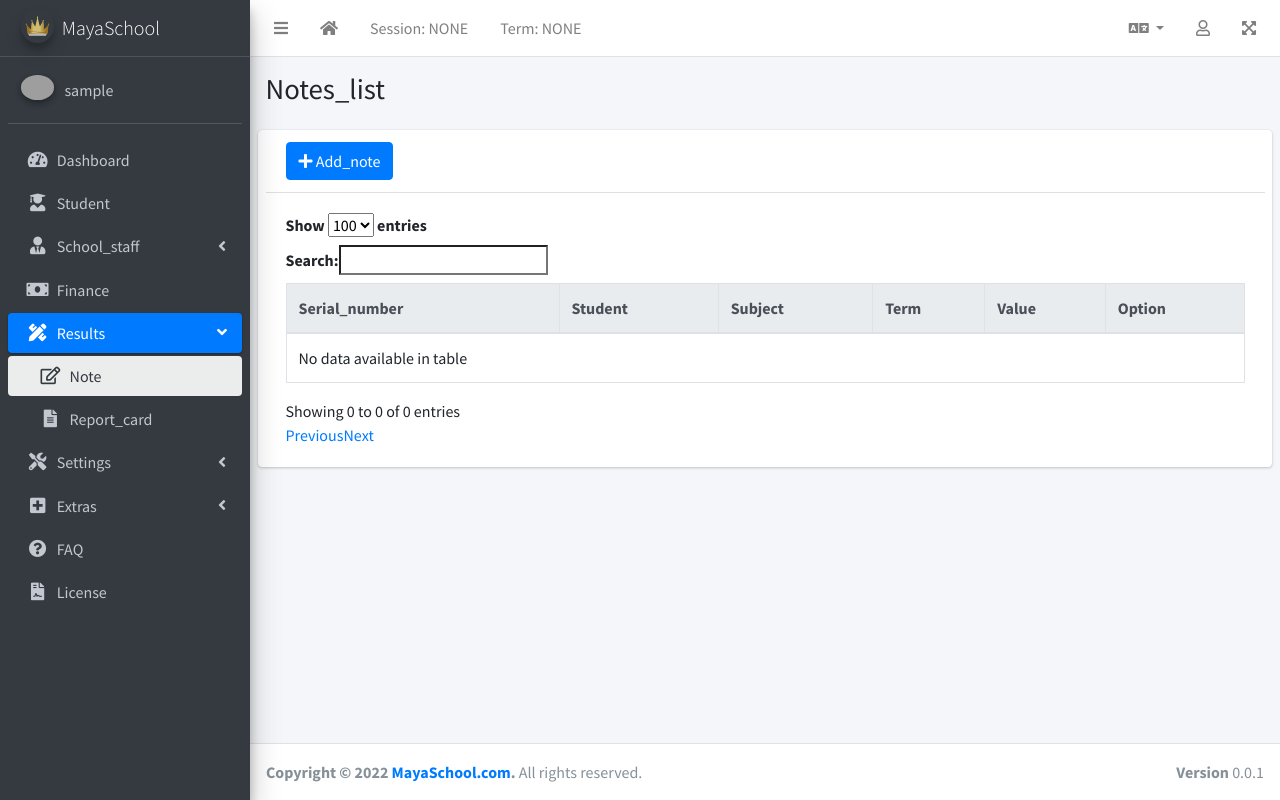
After one commit to pythonbrad/mayaschool, a Django app: page /results/ in a window 1280 px wide. The commit adds this page. Run offline with Django 4.2, Linux system fonts and the light colour scheme; the visitor is signed in with stand-in values (Sample User, id 1); data comes from the database, SQL or seed files in the repository; data that the repository does not hold is empty; some libraries are stand-ins or nearby versions; grey boxes are pictures that could not be loaded.

```diff
--- /dev/null
+++ b/results/templates/results/notes_list.html
@@ -0,0 +1,44 @@
+{% extends 'index.html' %}
+{% block content %}
+<div class="container-fluid card">
+  <div class="card-header">
+    <a class="btn btn-primary" href="{% url 'new_note' %}"><i class="fas fa-plus"></i> {{ _("add_note") | capfirst }}</a>
+  </div>
+  <div class="card-body">
+    <div class="table-responsive">
+      <table id="notes_table" class="table table-bordered table-hover" data-page-length='100'>
+        <thead class="thead-light">
+          <tr>
+            <th>{{ _("serial_number") | capfirst }}</th>
+            <th>{{ _("student") | capfirst }}</th>
+            <th>{{ _("subject") | capfirst }}</th>
+            <th>{{ _("term") | capfirst }}</th>
+            <th>{{ _("value") | capfirst }}</th>
+            <th>{{ _("option") | capfirst }}</th>
+          </tr>
+        </thead>
+        <tbody>
+          {% for note in notes %}
+          <tr class='clickable-row' data-href="{% url 'edit_note' note.pk %}">
+              <td>{{ forloop.counter }}</td>
+              <td>{{ note.class_student.student }}</td>
+              <td>{{ note.subject }}</td>
+              <td>{{ note.term }}</td>
+              <td>{{ note.get_value }}</td>
+              <td class="row text-center">
+                <a class="col btn" href="{% url 'edit_note' note.pk %}"><i class="fa fa-edit text-primary"></i></a>
+                <a class="col btn" href="{% url 'delete_note' note.pk %}"><i class="fa fa-trash-alt text-primary"></i></a>
+              </td>
+          </tr>
+          {% endfor %}
+        </tbody>
+      </table>
+    </div>
+  </div>
+</div>
+{% endblock %}
+{% block script %}
+<script type="text/javascript">
+    $('#notes_table').DataTable({});
+</script>
+{% endblock %}
--- a/results/urls.py
+++ b/results/urls.py
@@ -1,7 +1,12 @@
-from django.urls import include, path
+from django.urls import path
 from . import views
+
 
 # Wire up our API using automatic URL routing.
 urlpatterns = [
-
+    path('', views.index, name='notes'),
+    path('create', views.create, name='new_note'),
+    path('<int:pk>/edit', views.edit, name='edit_note'),
+    path('<int:pk>/delete', views.delete, name='delete_note'),
+    path('report_cards', views.generate_report_cards, name='report_cards'),
 ]
--- a/results/views.py
+++ b/results/views.py
@@ -1,2 +1,86 @@
-from core.models import AcademicSession
+from django.contrib.auth.decorators import login_required
+from django.shortcuts import render, redirect, get_object_or_404
+from django.utils.translation import gettext as _
 from .models import Note
+from .forms import NoteForm, NoteItemFormSet
+
+
+@login_required
+def index(request):
+    notes = request.current_session.note_set.all()
+    return render(request, 'results/notes_list.html', {
+        'title': _('notes_list').capitalize(),
+        'current_page': 'result.note',
+        'notes': notes,
+    })
+
+
+@login_required
+def create(request):
+    if request.POST:
+        note_form = NoteForm(request.POST)
+        note_items_form = NoteItemFormSet(request.POST)
+        if note_form.is_valid() and note_items_form.is_valid():
+            note_form.save()
+            note_items_form.instance = note_form.instance
+            note_items_form.save()
+            return redirect('notes')
+        else:
+            pass
+    else:
+        note_form = NoteForm()
+        note_items_form = NoteItemFormSet()
+    return render(request, 'results/note_form.html', {
+        'title': _('add_note').capitalize(),
+        'current_page': 'result.note',
+        'form': note_form,
+        'items': note_items_form,
+    })
+
+
+@login_required
+def edit(request, pk):
+    obj = get_object_or_404(Note, pk=pk)
+    if request.POST:
+        note_form = NoteForm(request.POST, instance=obj)
+        note_items_form = NoteItemFormSet(request.POST, instance=obj)
+        if note_form.is_valid() and note_items_form.is_valid():
+            note_form.save()
+            note_items_form.save()
+            return redirect('notes')
+        else:
+            print(note_form.errors, note_items_form.errors)
+    else:
+        note_form = NoteForm(instance=obj)
+        note_items_form = NoteItemFormSet(instance=obj)
+    return render(request, 'results/note_form.html', {
+        'title': _('edit_note').capitalize(),
+        'current_page': 'result.note',
+        'form': note_form,
+        'items': note_items_form
+    })
+
+
+@login_required
+def delete(request, pk):
+    obj = get_object_or_404(Note, pk=pk)
+    if request.POST:
+        obj.delete()
+        return redirect('notes')
+    else:
+        pass
+    return render(request, 'delete_object.html', {
+        'title': _('delete_note').capitalize(),
+        'object': obj,
+        'current_page': 'result.note',
+    })
+
+
+@login_required
+def generate_report_cards(request):
+    notes = request.current_session.note_set.all()
+    return render(request, 'results/notes_list.html', {
+        'title': _('notes_list').capitalize(),
+        'current_page': 'result.report_card',
+        'notes': notes,
+    })
--- a/templates/index.html
+++ b/templates/index.html
@@ -145,21 +145,21 @@
                 <p>{{ _("finance") | capfirst }}</p>
               </a>
             </li>
-            <li class="nav-item">
-              <a href="#" class="nav-link {% if current_page == 'result' %}active{% endif %}">
+            <li class="nav-item {% if 'result' in current_page %}menu-is-opening menu-open{% endif %}">
+              <a href="#" class="nav-link {% if 'result' in current_page %}active{% endif %}">
                 <i class="nav-icon fas fa-pencil-ruler"></i>
                 <p>{{ _("results") | capfirst }} <i class="right fas fa-angle-left"></i></p>
               </a>
               <ul class="nav nav-treeview">
                 <li class="nav-item">
-                  <a href="#" class="nav-link">
+                  <a href="{% url 'notes' %}" class="nav-link {% if '.note' in current_page %}active{% endif %}">
                     &nbsp;&nbsp;&nbsp;
                     <i class="far fa-edit nav-icon"></i>
                     <p>{{ _("note") | capfirst }}</p>
                   </a>
                 </li>
                 <li class="nav-item">
-                  <a href="#" class="nav-link">
+                  <a href="{% url 'report_cards' %}" class="nav-link {% if '.report_card' in current_page %}active{% endif %}">
                     &nbsp;&nbsp;&nbsp;
                     <i class="fas fa-file-alt nav-icon"></i>
                     <p>{{ _("report_card") | capfirst }}</p>
```
Also changed, not shown: results/forms.py (added, +26 -0 lines), results/models.py (+30 -2 lines), results/templates/results/note_form.html (added, +42 -0 lines).
